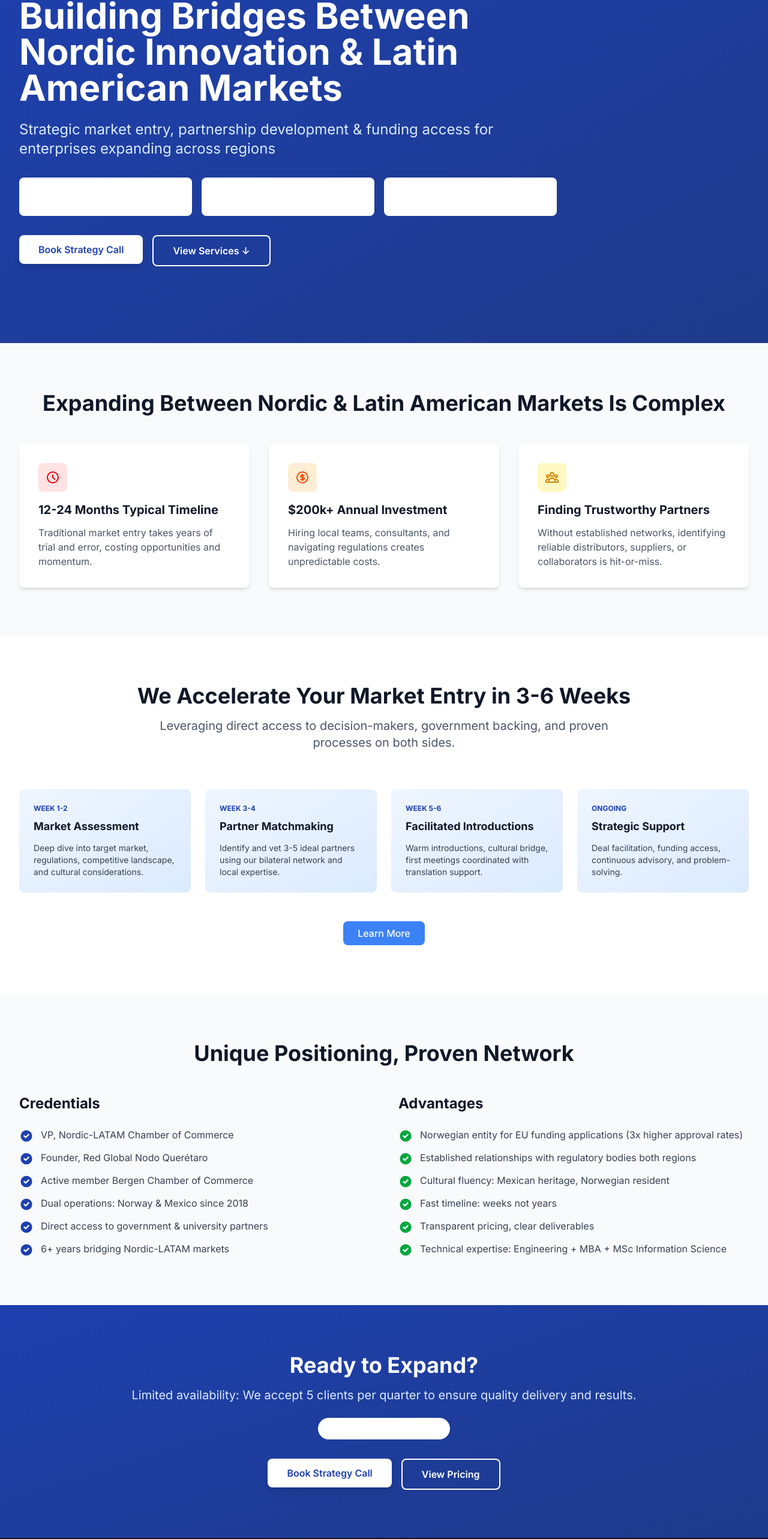
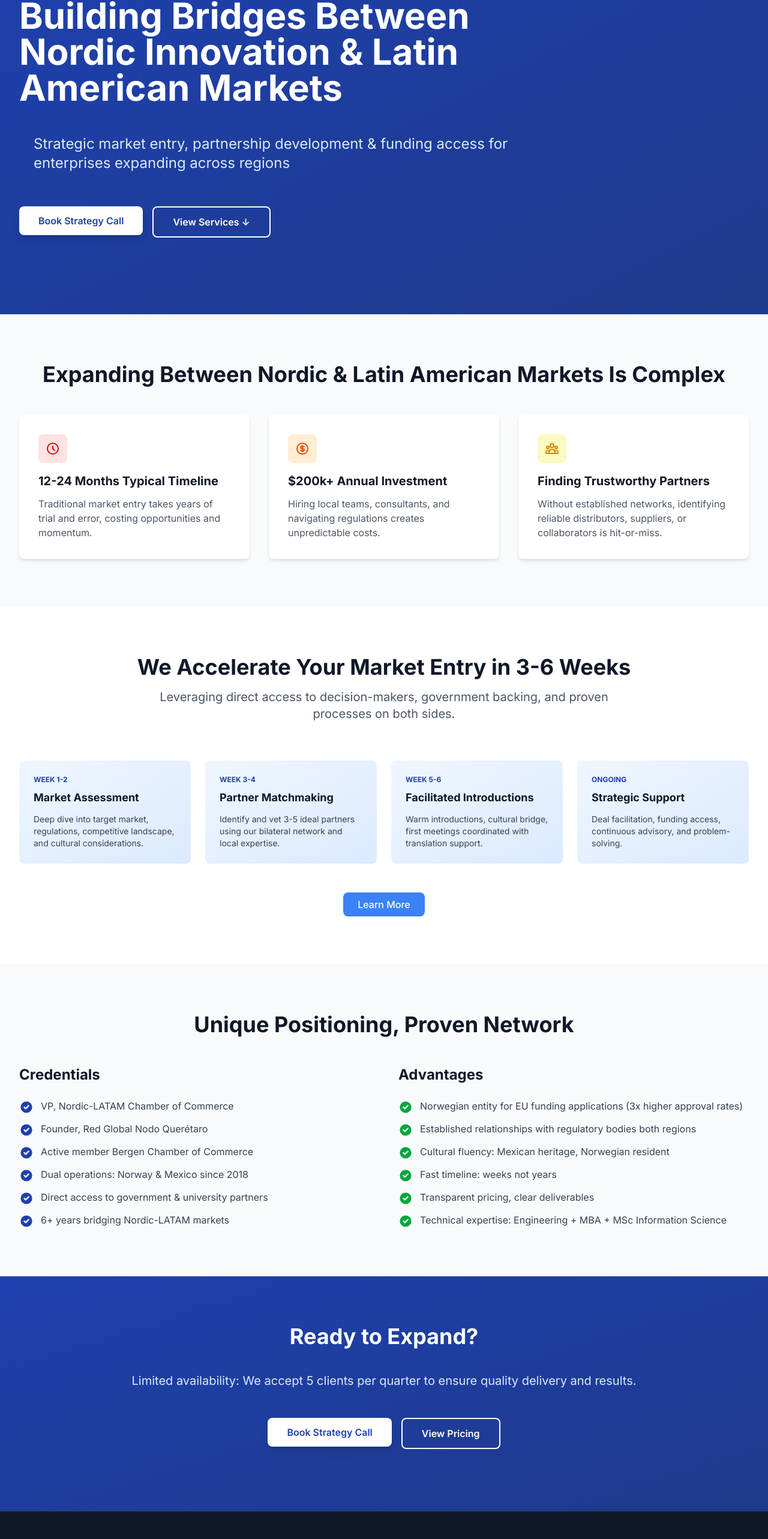
Before and after one commit to PepeBergen09/Teinno-websitev3.0-react, a React (Vite) app: page / in a window 1280 px wide. Shown: the part 204-2770 px from the top of the page at 60% size. Built offline with nearby package versions, Linux system fonts and the light colour scheme.

Commit message:
fix: Update contact email in footer and enhance padding in Home and Services sections

```diff
--- a/src/components/Footer.tsx
+++ b/src/components/Footer.tsx
@@ -31,7 +31,7 @@ const Footer = () => {
             <ul className="space-y-2 text-sm text-gray-400">
               <li>Bergen, Norway</li>
               <li>Querétaro, Mexico</li>
-              <li><a href="mailto:pepe.martinez@teinno.no" className="hover:text-white transition-colors">pepe.martinez@teinno.no</a></li>
+              <li><a href="mailto:contact@teinno.no" className="hover:text-white transition-colors">contact@teinno.no</a></li>
               <li className="pt-2">
                 <a
                   href="https://www.linkedin.com/company/teinno"
--- a/src/pages/Home.tsx
+++ b/src/pages/Home.tsx
@@ -177,27 +177,9 @@ const Home = () => {
             <h1 className="text-4xl md:text-6xl font-bold mb-6">
               {t.home.hero.title}
             </h1>
-            <p className="text-xl md:text-2xl mb-8 text-blue-100">
+            <p className="text-xl md:text-2xl mb-8 text-blue-100 p-6">
               {t.home.hero.subtitle}
             </p>
-
-            {/* Trust Badges */}
-            <div className="grid grid-cols-1 md:grid-cols-3 gap-4 mb-8">
-              {[c.trustBadge1, c.trustBadge2, c.trustBadge3].map((badge, index) => (
-                <motion.div
-                  key={index}
-                  initial={{ opacity: 0, y: 10 }}
-                  animate={{ opacity: 1, y: 0 }}
-                  transition={{ delay: 0.3 + index * 0.1 }}
-                  className="flex items-center gap-2 text-sm bg-white bg-opacity-10 backdrop-blur rounded-lg p-3"
-                >
-                  <svg className="w-5 h-5 flex-shrink-0" fill="currentColor" viewBox="0 0 20 20">
-                    <path fillRule="evenodd" d="M10 18a8 8 0 100-16 8 8 0 000 16zm3.707-9.293a1 1 0 00-1.414-1.414L9 10.586 7.707 9.293a1 1 0 00-1.414 1.414l2 2a1 1 0 001.414 0l4-4z" clipRule="evenodd"/>
-                  </svg>
-                  <span>{badge}</span>
-                </motion.div>
-              ))}
-            </div>
 
             <div className="flex flex-wrap gap-4">
               <a href="https://calendly.com/pepe-martinez-teinno" target="_blank" rel="noopener noreferrer">
@@ -392,11 +374,8 @@ const Home = () => {
             viewport={{ once: true }}
           >
             <h2 className="text-3xl md:text-4xl font-bold mb-4">{c.finalCta.title}</h2>
-            <p className="text-xl mb-6 text-blue-100">{c.finalCta.text}</p>
-            <div className="inline-block bg-white bg-opacity-20 backdrop-blur px-4 py-2 rounded-full text-sm font-semibold mb-8">
-              {c.finalCta.badge}
-            </div>
-            <div className="flex flex-wrap gap-4 justify-center">
+            <p className="text-xl p-6 mb-6 text-blue-100">{c.finalCta.text}</p>
+            <div className="flex flex-wrap gap-4 justify-center mb-6">
               <a href="https://calendly.com/pepe-martinez-teinno" target="_blank" rel="noopener noreferrer">
                 <motion.button
                   whileHover={{ scale: 1.05 }}
--- a/src/pages/Services.tsx
+++ b/src/pages/Services.tsx
@@ -491,10 +491,7 @@ const Services = () => {
           className="text-center bg-gradient-to-br from-primary to-primary-800 text-white rounded-lg p-12"
         >
           <h2 className="text-3xl font-bold mb-4">{c.cta.title}</h2>
-          <p className="text-xl mb-6 text-blue-100 max-w-3xl mx-auto">{c.cta.text}</p>
-          <div className="inline-block bg-white bg-opacity-20 backdrop-blur px-4 py-2 rounded-full text-sm font-semibold mb-8">
-            {c.cta.trust}
-          </div>
+          <p className="text-xl p-6 mb-6 text-blue-100 max-w-3xl mx-auto">{c.cta.text}</p>
           <div className="flex flex-wrap gap-4 justify-center">
             <a href="https://calendly.com/pepe-martinez-teinno" target="_blank" rel="noopener noreferrer">
               <motion.button
```
